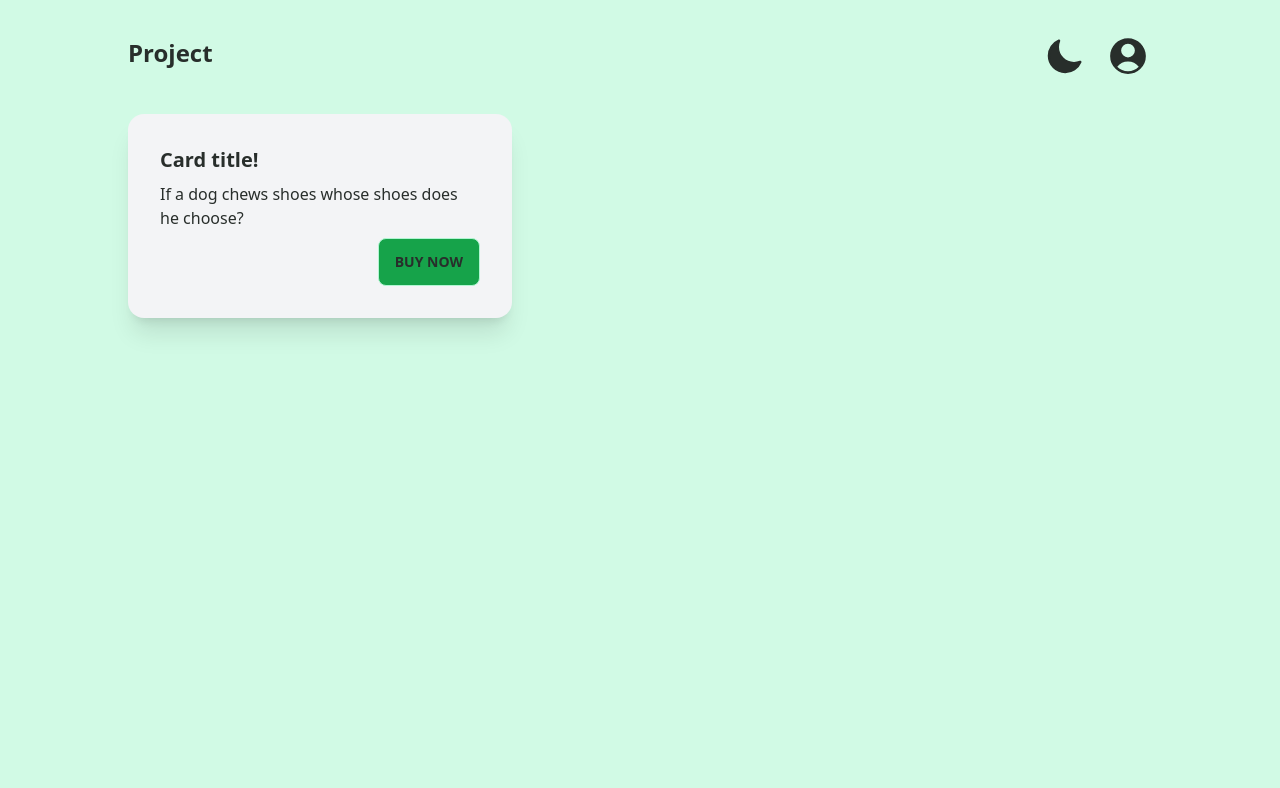
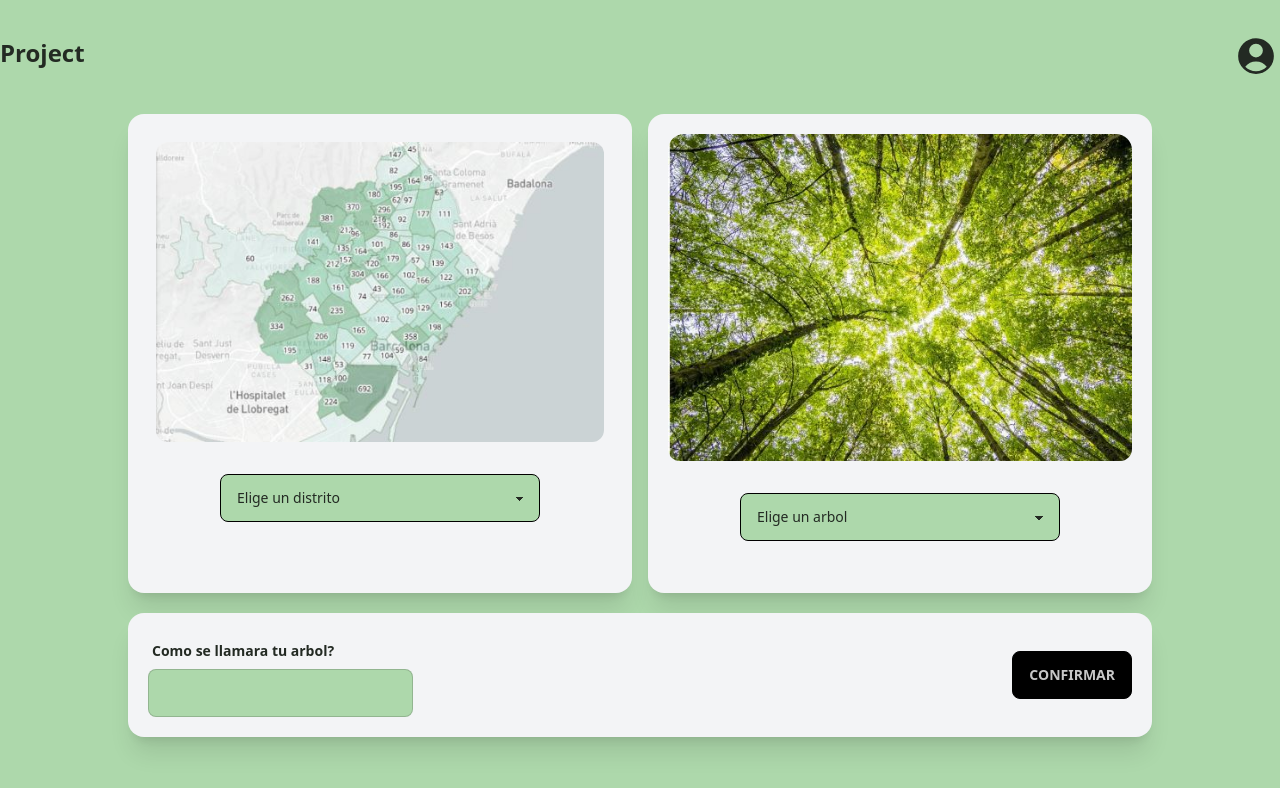
Before and after one commit to techforyou-14/tech-for-you---Client, a React (Vite) app: page /#/ in a window 1280 px wide. Shown: the top 788 px of the page. Built offline with nearby package versions, Linux system fonts and the light colour scheme; no server answers.

Commit message:
choose page

```diff
--- /dev/null
+++ b/src/components/ui/commons/Card.jsx
@@ -0,0 +1,8 @@
+export default function Card({children}) {
+    return (
+        <div className="card p-5 bg-gray-100 shadow-xl">
+
+            {children}
+        </div>
+    )
+}
--- a/src/components/ui/navbar/Navbar.jsx
+++ b/src/components/ui/navbar/Navbar.jsx
@@ -48,9 +48,6 @@ function Navbar() {
             </div>
             <div className="flex-none gap-4">
                 <div className="dropdown dropdown-end">
-                    <ToggleDarkMode className='btn btn-ghost btn-circle ' />
-                </div>
-                <div className="dropdown dropdown-end">
                     <label tabIndex={0} className="btn btn-ghost btn-circle avatar scale-110">
                         <div className="w-10 rounded-full">
                             <HiUserCircle className='w-full h-full' />
--- a/src/router/Router.jsx
+++ b/src/router/Router.jsx
@@ -5,6 +5,7 @@ import Login from '../views/auth/Login'
 import Register from '../views/auth/Register'
 import NotFound from '../components/ui/commons/NotFound'
 import AuthContext from '../context/AuthContext'
+import Choose from '../views/Choose'
 
 export function Router() {
 
@@ -25,7 +26,7 @@ export function Router() {
                 <Route path='/login' element={<Login />} />
                 <Route path='/register' element={<Register />} />
 
-                <Route path='/' element={<Home/>} />
+                <Route path='/' element={<Choose/>} />
                 <Route path='/home' element={<Home/>} />
 
                 <Route path='*' element={<NotFound />} />
--- /dev/null
+++ b/src/views/Choose.jsx
@@ -0,0 +1,107 @@
+import { useState } from "react";
+import Card from "../components/ui/commons/Card";
+import Navbar from "../components/ui/navbar/Navbar";
+
+
+
+export default function choose() {
+
+  const [district, setDistrict] = useState();
+  const [tree, setTree] = useState();
+  const [treeName, setTreeName] = useState();
+
+ let requestBody
+
+  const handleSubmit = (e) => {
+
+    // Create an object representing the request body
+    requestBody = {
+      district,
+      tree,
+      treeName
+    }}
+
+
+  return (
+    <>
+      <Navbar />
+      <div className="w-full px-[5%] md:px-[10%]  min-h-screen ">
+        <div className="grid grid-cols-2 gap-x-4  ">
+          <Card>
+            <figure className="  px-2 pt-2  ">
+              <img
+                src="/public/distritos.JPG"
+                alt="map of district"
+                className="rounded-xl w-screen"
+              />
+            </figure>
+            <div className="card-body items-center text-center">
+              {/*  <h2 className="card-title">Elige el distrito:</h2> */}
+              <select className="select select-primary w-full max-w-xs" onChange={(e) => setDistrict(e.target.value)}>
+                <option disabled selected>
+                  Elige un distrito
+                </option>
+                <option>Game of Thrones</option>
+                <option>Lost</option>
+                <option>Breaking Bad</option>
+                <option>Walking Dead</option>
+              </select>
+              {/* <div className="card-actions">
+      <button className="btn btn-primary">Buy Now</button>
+    </div> */}
+            </div>
+          </Card>
+          <Card>
+            <figure className="    ">
+              <img
+                src="/public/arbol.JPG"
+                alt="arboles"
+                className="rounded-xl w-50 "
+              />
+            </figure>
+            <div className="card-body items-center text-center">
+              {/* <h2 className="card-title">Elige un arbol:</h2> */}
+              <select className="select select-primary w-full max-w-xs" onChange={(e) => setTree(e.target.value)}>
+                <option disabled selected>
+                  Elige un arbol
+                </option>
+                <option>Algarrobo</option>
+                <option>Lentisco</option>
+                <option>Olivo</option>
+                <option>Cipres</option>
+                <option>Pino Piñonero</option>
+              </select>
+            </div>
+          </Card>
+        </div>
+
+        <div className="mt-5">
+          <Card>
+            <div className=" flex justify-between items-center">
+              <div>
+                <label className="label">
+                  <span className="label-text font-bold">
+                    Como se llamara tu arbol?{" "}
+                  </span>
+                </label>
+                <input
+                  type="text"
+                  placeholder=""
+                  className="input input-bordered w-full max-w-xs"
+                  onChange={(e) => setTreeName(e.target.value)}
+                />
+              </div>
+              <div >
+
+                <button className="btn btn-md btn-primary" onClick={handleSubmit}>
+                  Confirmar
+                </button>
+
+              </div>
+            </div>
+          </Card>
+        </div>
+      </div>
+    </>
+  );
+}
--- a/src/views/auth/Login.jsx
+++ b/src/views/auth/Login.jsx
@@ -1,13 +1,12 @@
 import React from 'react'
 import FormLogin from '../../components/forms/auth/FormLogin'
-import ToggleDarkMode from '../../components/toggleDarkMode/ToggleDarkMode'
+
 
 function Login() {
     return (
         <div className='w-full px-[5%] md:px-[10%] grid md:grid-cols-2 py-[10vh] min-h-screen '>
             <FormLogin className='rounded-l justify-center lg:px-16' />
             <div className=" bg-base-200 rounded-r shadow-lg hidden relative md:flex md:flex-col">
-                <ToggleDarkMode className='absolute right-0 m-4 z-10' />
                 <div className="h-1/2 relative flex justify-center overflow-hidden ">
                     <div className="absolute w-40 aspect-square rounded-full bg-primary bottom-0 translate-y-1/2 bg-gradient-to-r from-primary via-secondary to-primary animate-pulse "></div>
                 </div>
--- a/src/views/auth/Register.jsx
+++ b/src/views/auth/Register.jsx
@@ -1,13 +1,12 @@
 import React from 'react'
 import FormRegister from '../../components/forms/auth/FormRegister'
-import ToggleDarkMode from '../../components/toggleDarkMode/ToggleDarkMode'
+
 
 function Register() {
     return (
         <div className='w-full px-[5%] md:px-[10%] grid md:grid-cols-2 py-[10vh] min-h-screen '>
             <FormRegister className='rounded-l justify-center lg:px-16' />
             <div className=" bg-base-200 rounded-r shadow-lg hidden relative md:flex md:flex-col">
-                <ToggleDarkMode className='absolute right-0 m-4 z-10' />
                 <div className="h-1/2 relative flex justify-center overflow-hidden ">
                     <div className="absolute w-40 aspect-square rounded-full bg-primary bottom-0 translate-y-1/2 bg-gradient-to-r from-primary via-accent to-primary animate-pulse "></div>
                 </div>
--- a/tailwind.config.js
+++ b/tailwind.config.js
@@ -8,15 +8,15 @@ export default {
     themes: [
       {
         mytheme: {
-          primary: "#4b6bfb",
+          primary: "ECF39E",
 
-          secondary: "#7b92b2",
+          secondary: "90a955",
 
           accent: "#67cba0",
 
           neutral: "#06b6d4",
 
-          "base-100": "#d1fae5",
+          "base-100": "#ACD8AA",
 
           info: "#3abff8",
 
```
Also changed, not shown: public/arbol.JPG (added), public/distritos.JPG (added).
